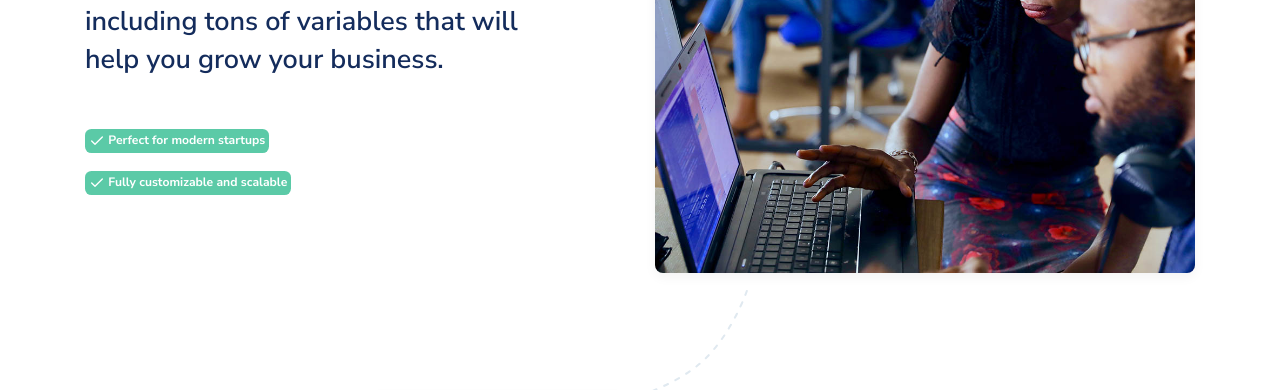
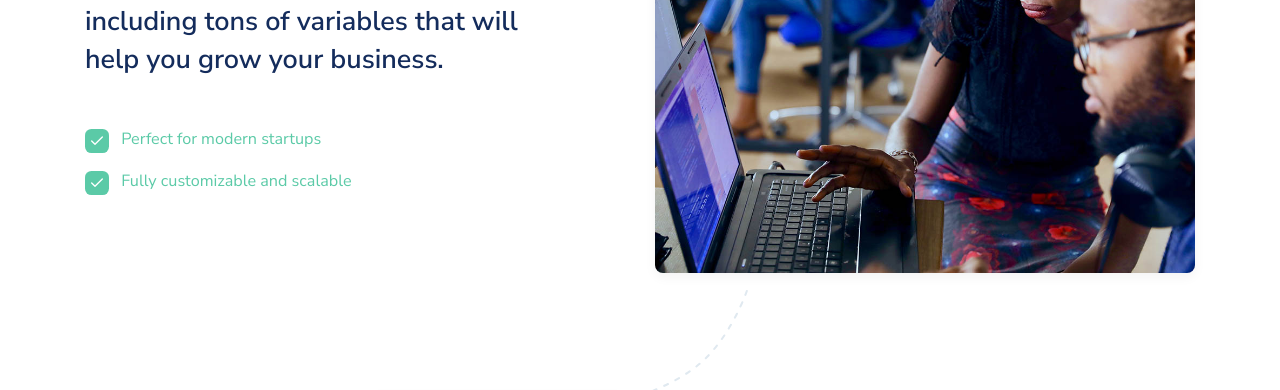
Before and after one commit to bhenbe/odoo-test, a website: page index.html in a window 1280 px wide. Shown: the part 1700-2090 px from the top of the page. Drawn offline with nearby package versions, Linux system fonts and the light colour scheme.

Commit message:
bugfix unclosed span

```diff
--- a/index.html
+++ b/index.html
@@ -230,8 +230,8 @@
 
                 <p>
                     <ul class="list-unstyled text-info text-sm">
-                        <li class="mb-3"><span class="badge badge-info text-white rounded-xs p-1 mr-2"><i class="feather-16" data-feather="check"></i> Perfect for modern startups</li>
-                        <li><span class="badge badge-info text-white rounded-xs p-1 mr-2"><i class="feather-16" data-feather="check"></i> Fully customizable and scalable</li>
+                        <li class="mb-3"><span class="badge badge-info text-white rounded-xs p-1 mr-2"><i class="feather-16" data-feather="check"></i></span> Perfect for modern startups</li>
+                        <li><span class="badge badge-info text-white rounded-xs p-1 mr-2"><i class="feather-16" data-feather="check"></i></span> Fully customizable and scalable</li>
                     </ul>
                 </p>
 
```
